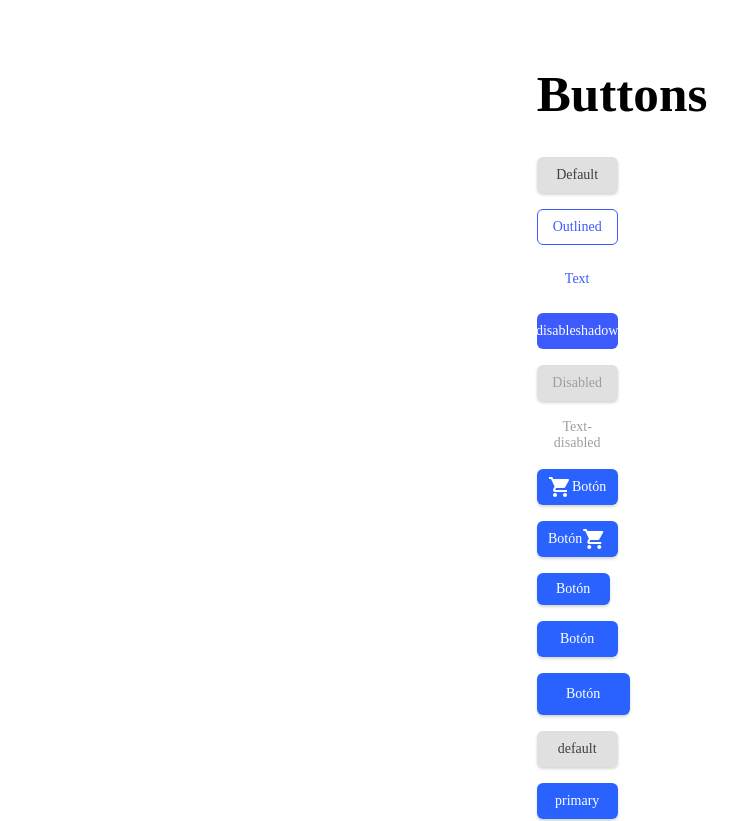
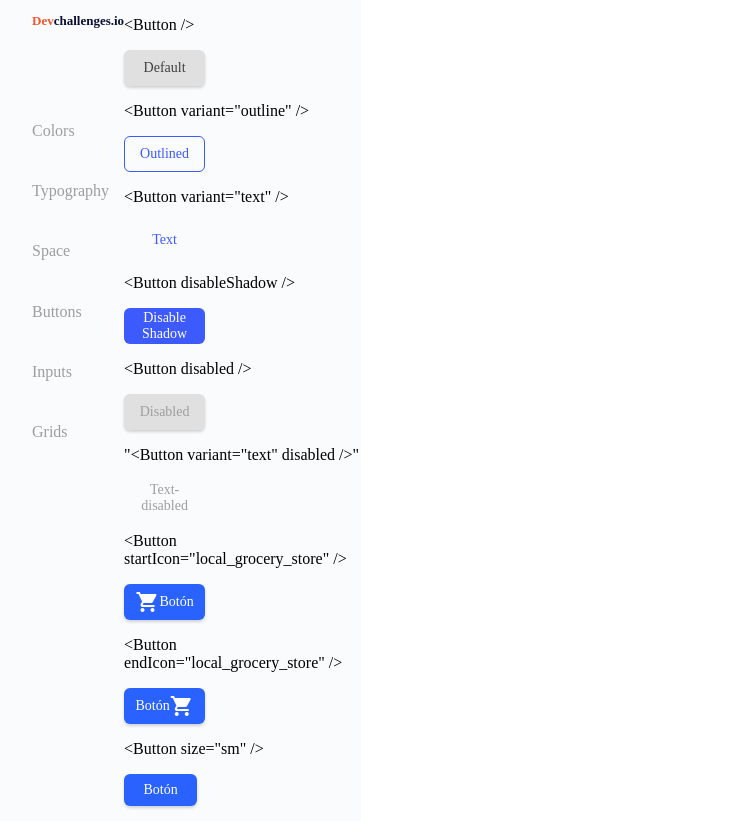
Before and after one commit to SamantaDriuzzi/desafioComponenteBoton, a React (Vite) app in the folder button-component-master/desafioBoton/: page / in a window 1280 px wide. Shown: the top 821 px of the page, without its empty margins (18-756 px from the left). Built offline with nearby package versions, Linux system fonts and the light colour scheme.

Commit message:
se crea la sidebar y se hacer ajustes en los botones

```diff
--- a/button-component-master/desafioBoton/package.json
+++ b/button-component-master/desafioBoton/package.json
@@ -24,6 +24,7 @@
     "eslint-plugin-react": "^7.32.2",
     "eslint-plugin-react-hooks": "^4.6.0",
     "eslint-plugin-react-refresh": "^0.4.3",
+    "node-sass": "^9.0.0",
     "sass": "^1.68.0",
     "vite": "^4.4.5"
   }
--- a/button-component-master/desafioBoton/src/App.css
+++ b/button-component-master/desafioBoton/src/App.css
@@ -1,8 +1,5 @@
 #root {
-  max-width: 1280px;
-  margin: 0 auto;
-  padding: 2rem;
-  text-align: center;
+  display: flex;
 }
 h1 {
   font-size: 3.2em;
--- a/button-component-master/desafioBoton/src/App.jsx
+++ b/button-component-master/desafioBoton/src/App.jsx
@@ -1,28 +1,12 @@
 import "./App.css";
-import Button from "./component/Button.jsx";
+import Buttons from "./component/buttonsBanner/Buttons";
+import Sidebar from "./component/sidebar/Sidebar";
 
 function App() {
   return (
     <>
-      <h1>Buttons</h1>
-      <div className="container-buttons">
-        <Button>Default</Button>
-        <Button variant={"outline"}>Outlined</Button>
-        <Button variant={"text"}>Text</Button>
-        <Button disableShadow>disableshadow</Button>
-        <Button disabled>Disabled</Button>
-        <Button variant={"text"} disabled>
-          Text-disabled
-        </Button>
-        <Button startIcon="local_grocery_store">Botón</Button>
-        <Button endIcon="local_grocery_store">Botón</Button>
-        <Button size={"sm"}>Botón</Button>
-        <Button size={"md"}>Botón</Button>
-        <Button size={"lg"}>Botón</Button>
-        <Button color={"default"}>default</Button>
-        <Button color={"primary"}>primary</Button>
-        <Button color={"secondary"}>secondary</Button>
-      </div>
+      <Sidebar />
+      <Buttons />
     </>
   );
 }
--- /dev/null
+++ b/button-component-master/desafioBoton/src/component/buttonsBanner/Buttons.jsx
@@ -0,0 +1,50 @@
+import Button from "../button/Button";
+
+const buttonProps = [
+  { children: "Default" },
+  { children: "Outlined", variant: "outline" },
+  { children: "Text", variant: "text" },
+  { children: "Disable Shadow", disableShadow: true },
+  { children: "Disabled", disabled: true },
+  { children: "Text-disabled", variant: "text", disabled: true },
+  { children: "Botón", startIcon: "local_grocery_store" },
+  { children: "Botón", endIcon: "local_grocery_store" },
+  { children: "Botón", size: "sm" },
+  { children: "Botón", size: "md" },
+  { children: "Botón", size: "lg" },
+  { children: "default", color: "default" },
+  { children: "primary", color: "primary" },
+  { children: "secondary", color: "secondary" },
+];
+
+const phrases = [
+  "<Button />",
+  '<Button variant="outline" />',
+  '<Button variant="text" />',
+  "<Button disableShadow />",
+  "<Button disabled />",
+  '"<Button variant="text" disabled />"',
+  '<Button startIcon="local_grocery_store" />',
+  '<Button endIcon="local_grocery_store" />',
+  '<Button size="sm" />',
+  '<Button size="md" />',
+  '<Button size="lg" />',
+  '<Button color="default" />',
+  '<Button color="primary" />',
+  '<Button color="secondary" />',
+];
+const Buttons = () => {
+  return (
+    <div className="container-buttons">
+      <div>
+        {phrases.map((phrase, index) => (
+          <div key={index}>
+            <p>{phrase}</p>
+            <Button {...buttonProps[index]} />
+          </div>
+        ))}
+      </div>
+    </div>
+  );
+};
+export default Buttons;
--- /dev/null
+++ b/button-component-master/desafioBoton/src/component/sidebar/Sidebar.jsx
@@ -0,0 +1,42 @@
+import { useState } from "react";
+import "../../scss/component/Sidebar/Sidebar.scss";
+
+const Sidebar = () => {
+  const [activeButton, setActiveButton] = useState(null);
+
+  const menuItems = [
+    { id: "colors", label: "Colors" },
+    { id: "typography", label: "Typography" },
+    { id: "space", label: "Space" },
+    { id: "buttons", label: "Buttons" },
+    { id: "inputs", label: "Inputs" },
+    { id: "grids", label: "Grids" },
+  ];
+
+  const handleButtonClick = (id) => {
+    setActiveButton(id);
+  };
+
+  return (
+    <div>
+      <h2>
+        <span>Dev</span>challenges.io
+      </h2>
+      <ul>
+        {menuItems.map((item) => (
+          <li key={item.id}>
+            <a
+              href={`#${item.id}`}
+              className={activeButton === item.id ? "active" : ""}
+              onClick={() => handleButtonClick(item.id)}
+            >
+              {item.label}
+            </a>
+          </li>
+        ))}
+      </ul>
+    </div>
+  );
+};
+
+export default Sidebar;
--- a/button-component-master/desafioBoton/src/scss/component/Button.scss
+++ /dev/null
@@ -1,63 +0,0 @@
-@import "../variables.scss";
-
-button {
-  width: 81px;
-  height: 36px;
-  flex-shrink: 0;
-  border-radius: 6px;
-  border: 1px solid transparent;
-  background-color: #e0e0e0;
-  box-shadow: 0px 2px 3px 0px rgba(51, 51, 51, 0.2);
-  color: #3f3f3f;
-  text-align: center;
-  font-family: Noto Sans JP;
-  font-size: 14px;
-  font-style: normal;
-  font-weight: 500;
-  line-height: normal;
-  box-sizing: border-box;
-  padding: 10px;
-
-  &:hover,
-  &:focus {
-    background: #aeaeae;
-  }
-}
-
-.button-variant-outline {
-  background-color: transparent;
-  border-radius: 6px;
-  border: 1px solid #3d5afe;
-  color: $primary-color;
-  &:hover,
-  &:focus {
-    border: 1px solid $primary-color;
-    background: rgba(41, 98, 255, 0.1);
-  }
-}
-.button-variant-text {
-  color: $primary-color;
-  background-color: transparent;
-  box-shadow: none;
-  &:hover,
-  &:focus {
-    background: rgba(41, 98, 255, 0.1);
-  }
-}
-.button-disable-shadow {
-  box-shadow: none;
-  background: $primary-color;
-
-  &:hover,
-  &:focus {
-    background: $primary-color;
-  }
-}
-.button-disabled {
-  background: #e0e0e0;
-  color: #9e9e9e;
-  &:hover,
-  &:focus {
-    background: #e0e0e0;
-  }
-}
--- /dev/null
+++ b/button-component-master/desafioBoton/src/scss/component/Sidebar/Sidebar.scss
@@ -0,0 +1,41 @@
+div {
+  background-color: #fafbfd;
+  width: 237px;
+
+  h2 {
+    font-family: Poppins;
+    font-size: 13px;
+    font-weight: 600;
+    line-height: 20px;
+    letter-spacing: 0em;
+    text-align: left;
+    color: #090f31;
+    margin-left: 50px;
+
+    span {
+      color: #f7542e;
+    }
+  }
+
+  ul {
+    list-style: none;
+    padding: 0;
+    display: flex;
+    flex-direction: column;
+    gap: 40px;
+    margin: 90px 0px 0px 50px;
+
+    li {
+      a {
+        text-decoration: none;
+        color: #9e9e9e;
+        line-height: 20.27px;
+
+        &.active {
+          color: #090f31;
+          font-weight: 600;
+        }
+      }
+    }
+  }
+}
--- a/button-component-master/desafioBoton/src/scss/variables.scss
+++ /dev/null
@@ -1 +0,0 @@
-$primary-color: #3d5afe;
```
Also changed, not shown: button-component-master/desafioBoton/src/component/button/Button.jsx (renamed from button-component-master/desafioBoton/src/component/Button.jsx), button-component-master/desafioBoton/src/component/button/ButtonFuctionStyled.jsx (renamed from button-component-master/desafioBoton/src/component/ButtonFuctionStyled.jsx), button-component-master/desafioBoton/src/component/button/ButtonStyledComponent.jsx (renamed from button-component-master/desafioBoton/src/component/ButtonStyledComponent.jsx), 1 other file (tests, documents, lock files or other folders).
